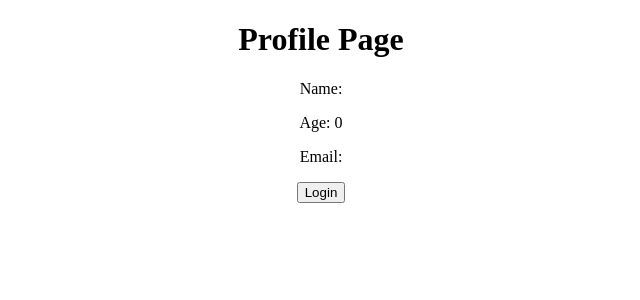
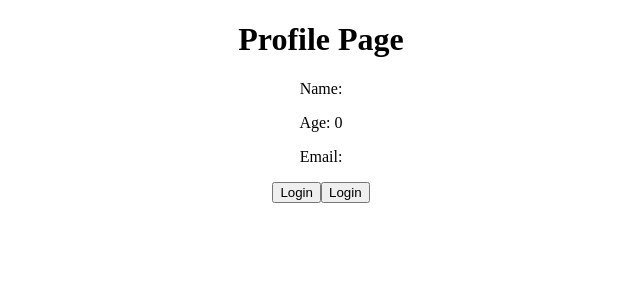
Before and after one commit to eduardojigub/redux-toolkit-studying, a React (Create React App) app: page / in a window 1280 px wide. Shown: the top 300 px of the page, without its empty margins (319-959 px from the left). Built offline with nearby package versions, Linux system fonts and the light colour scheme.

Commit message:
feat: creating logout state and button

```diff
--- a/src/components/Login.jsx
+++ b/src/components/Login.jsx
@@ -1,6 +1,6 @@
 import React from 'react';
 import { useDispatch } from 'react-redux';
-import { login } from '../features/user';
+import { login, logout } from '../features/user';
 
 const Login = () => {
   const dispatch = useDispatch();
@@ -9,7 +9,20 @@
     <div>
       <button
         onClick={() => {
-          dispatch(login({ name: 'Eduardo', age: 20, email: 'me@gmail.com' }));
+          dispatch(
+            login({
+              name: 'Antonio Augusto the Dog',
+              age: 10,
+              email: 'guto@gmail.com',
+            })
+          );
+        }}
+      >
+        Login
+      </button>
+      <button
+        onClick={() => {
+          dispatch(logout());
         }}
       >
         Login
--- a/src/features/user.js
+++ b/src/features/user.js
@@ -1,15 +1,21 @@
 import { createSlice } from '@reduxjs/toolkit';
+
+const initialStateValue = { name: '', age: 0, email: '' };
 
 export const userSlice = createSlice({
   name: 'user',
-  initialState: { value: { name: '', age: 0, email: '' } },
+  initialState: { value: initialStateValue },
   reducers: {
     login: (state, action) => {
       state.value = action.payload;
     },
+
+    logout: (state) => {
+      state.value = initialStateValue;
+    },
   },
 });
 
-export const { login } = userSlice.actions;
+export const { login, logout } = userSlice.actions;
 
 export default userSlice.reducer;
```
